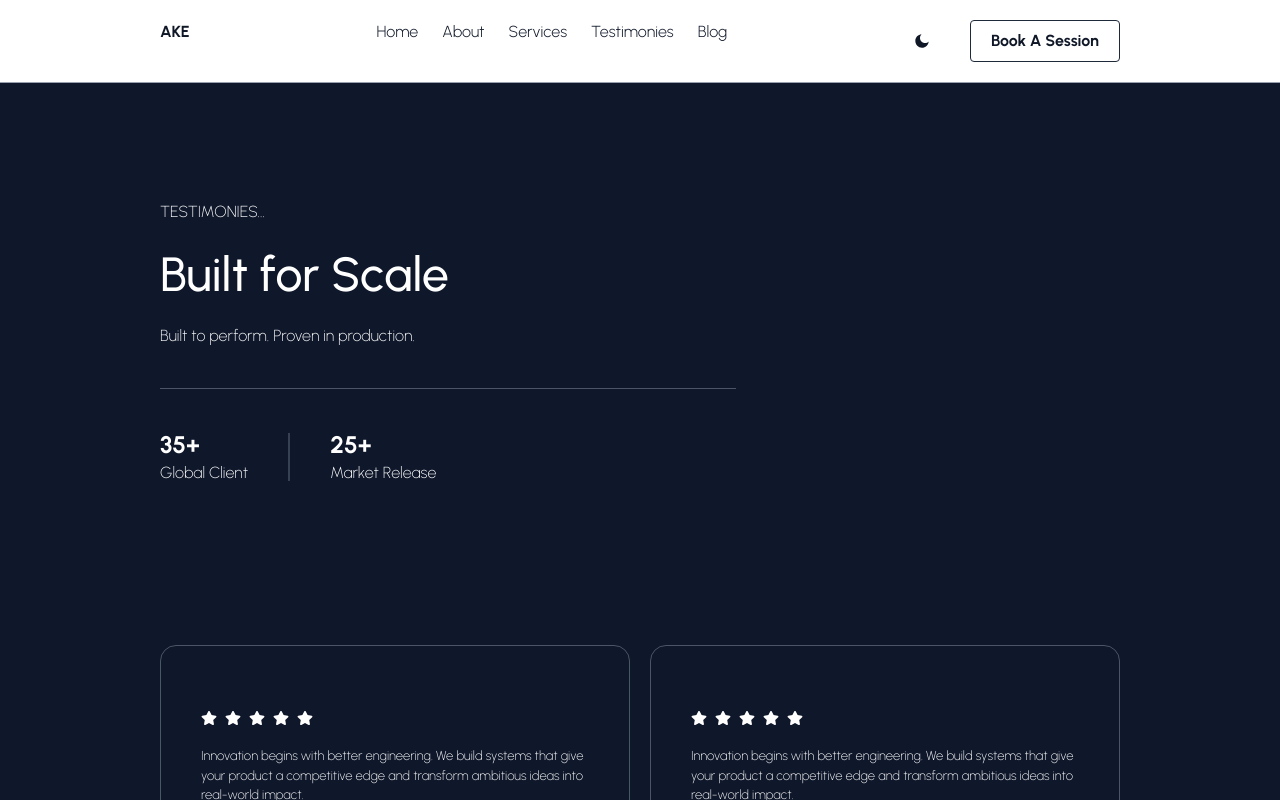
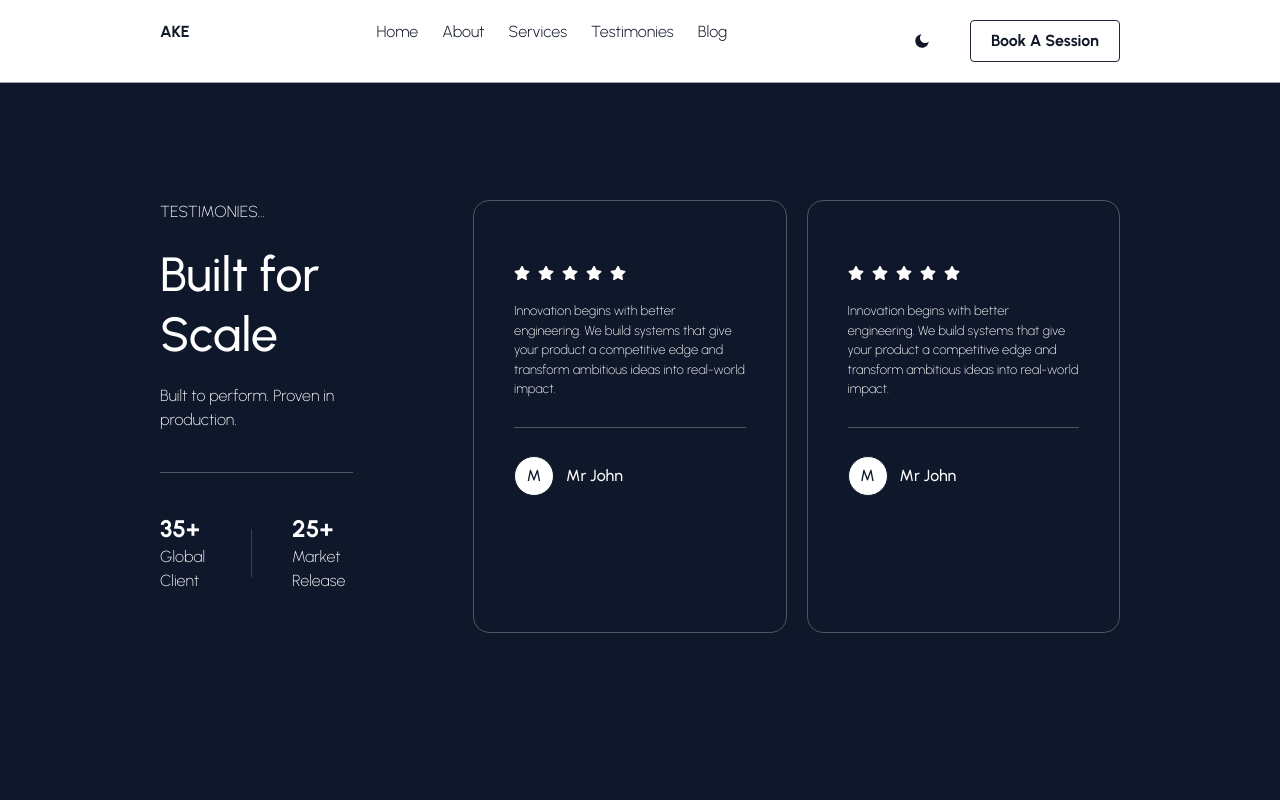
Before and after one commit to Kelechiemmanuel/Portfolio, a React (Vite) app in the folder Frontend/: page /testimonies in a window 1280 px wide. Shown: the top 800 px of the page. Built offline with nearby package versions, Linux system fonts and the light colour scheme.

Commit message:
✅✅✅✅

```diff
--- a/Frontend/src/pages/Home.jsx
+++ b/Frontend/src/pages/Home.jsx
@@ -90,8 +90,10 @@
                 </p>
                 <div className='flex items-start flex-col lg:flex-row gap-4 group'>
                     <Booking />
-                    <button className=''>Let it work for you </button>
-                    <FaArrowRight className='transition-transform duration-300 group-hover:translate-x-2' />
+                    <div className='flex items-center gap-5'>
+                        <button className=''>Let it work for you </button>
+                        <FaArrowRight className='transition-transform duration-300 group-hover:translate-x-2' />
+                    </div>
                 </div>
             </div>
             <div className='dark:bg-white bg-[#0F172A] text-white dark:text-[#0F172A]'>
--- a/Frontend/src/pages/Testimonies.jsx
+++ b/Frontend/src/pages/Testimonies.jsx
@@ -4,7 +4,7 @@
 const Testimonies = () => {
     return (
         <div className='h-full w-full dark:bg-white bg-[#0F172A] text-white dark:text-[#0F172A]  px-10 py-35 lg:py-50 lg:px-40'>
-            <div className='flex flex-col gap-30'>
+            <div className='flex flex-col lg:flex-row gap-30'>
                 <div className='w-[60%]'>
                     <p>TESTIMONIES...</p>
                     <h1 className='font-medium lg:text-5xl md:text-4xl text-2xl lg:leading-15 leading-10 py-5'>Built for Scale</h1>
```
